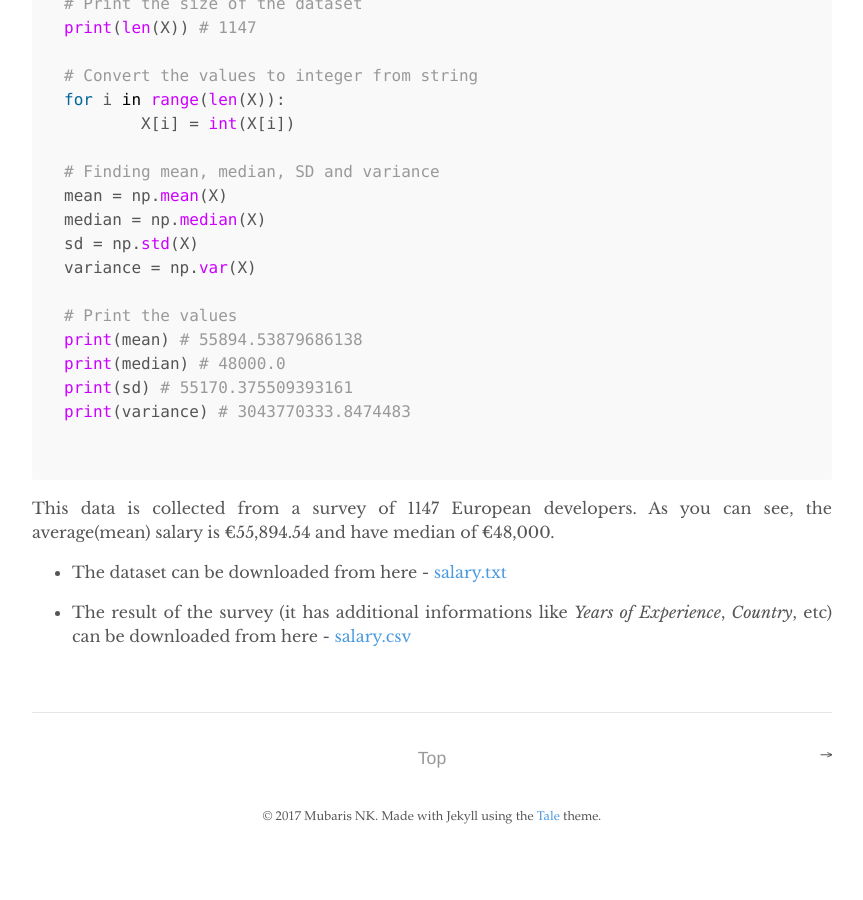
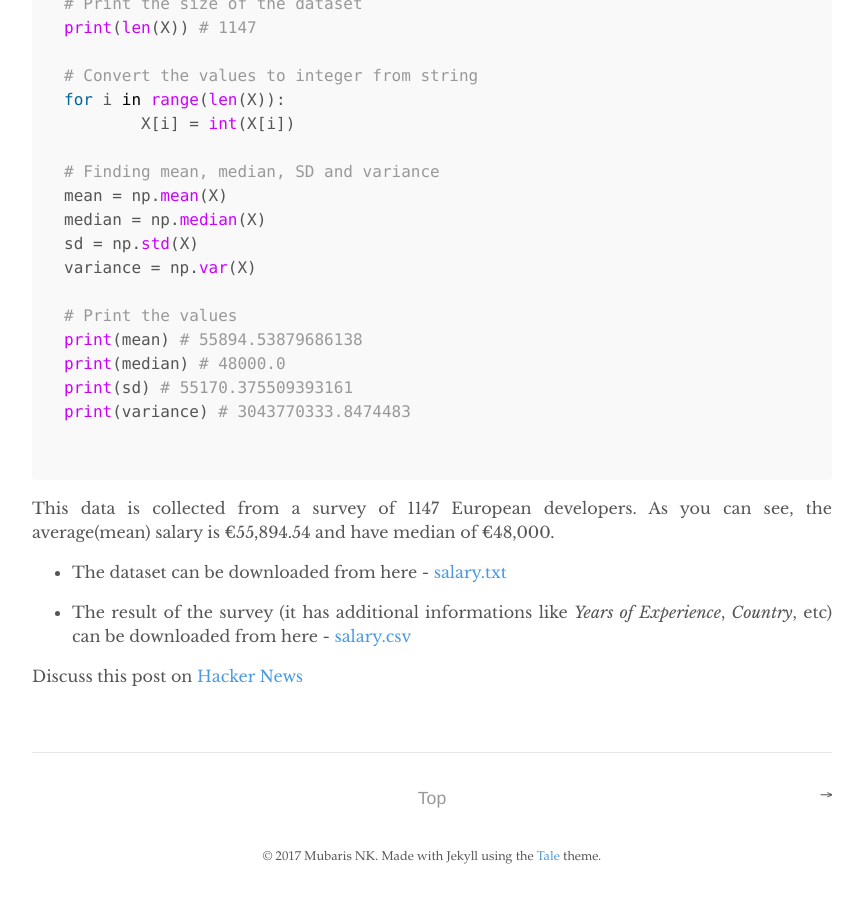
Before and after one commit to mubaris/website, a Jekyll site: the page built from _posts/2017-09-09-introduction-to-statistics-using-numpy.md, in a window 1280 px wide and 900 px high, scrolled down 3471 px. Shown: the whole window, without its empty margins (208-1071 px from the left). Built offline with Jekyll 4.4.1, drawn with Linux system fonts in a browser that asks for light colours; before the commit the page ends 4331 px from its top, so only the background shows below that.

Commit message:
Add HN link

```diff
--- a/_posts/2017-09-09-introduction-to-statistics-using-numpy.md
+++ b/_posts/2017-09-09-introduction-to-statistics-using-numpy.md
@@ -128,3 +128,5 @@ This data is collected from a survey of 1147 European developers. As you can see
 * The dataset can be downloaded from here - [salary.txt](../files/salary.txt)
 
 * The result of the survey (it has additional informations like *Years of Experience*, *Country*, etc) can be downloaded from here - [salary.csv](../files/salary.csv)
+
+Discuss this post on [Hacker News](https://news.ycombinator.com/item?id=15207073)
```
